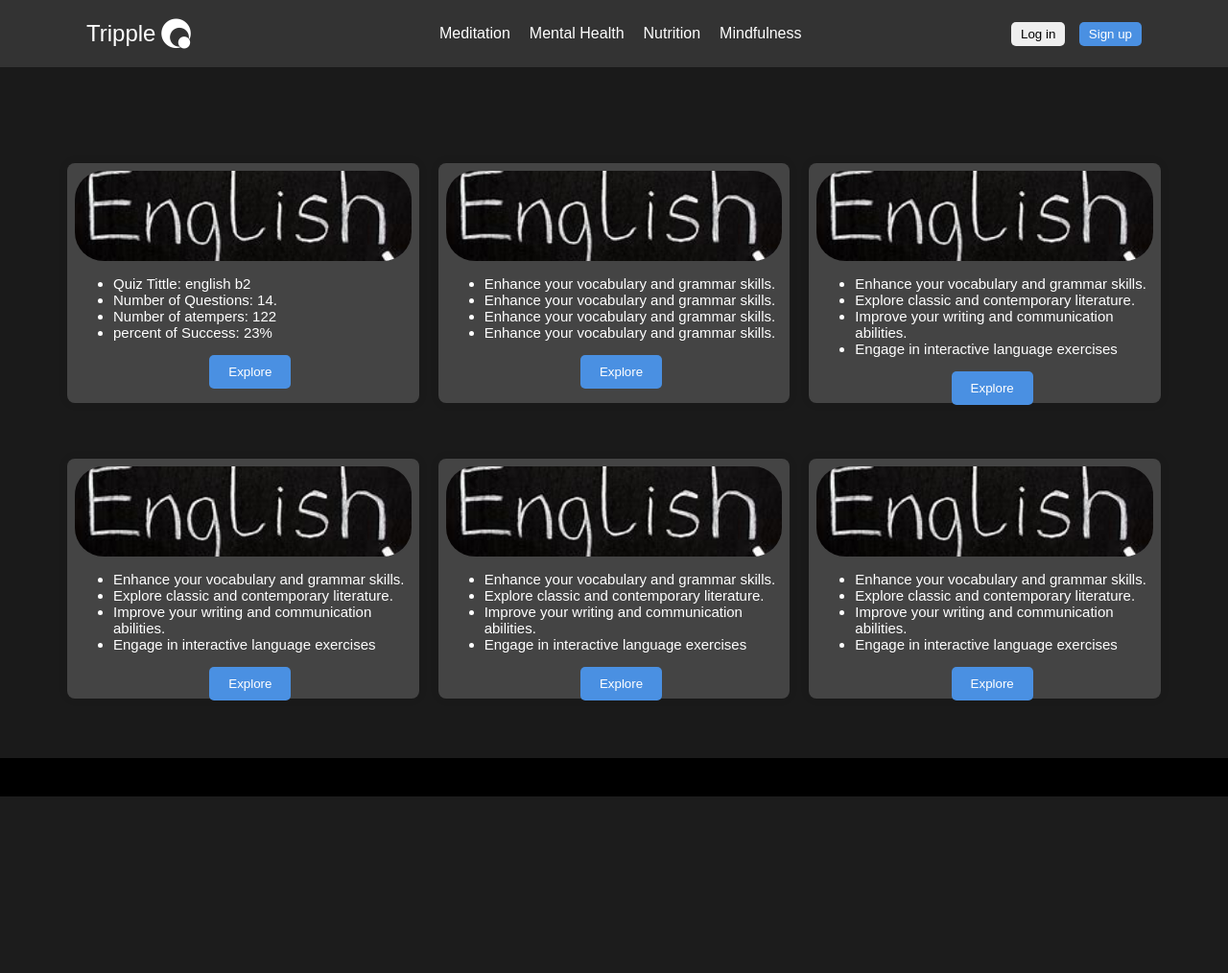
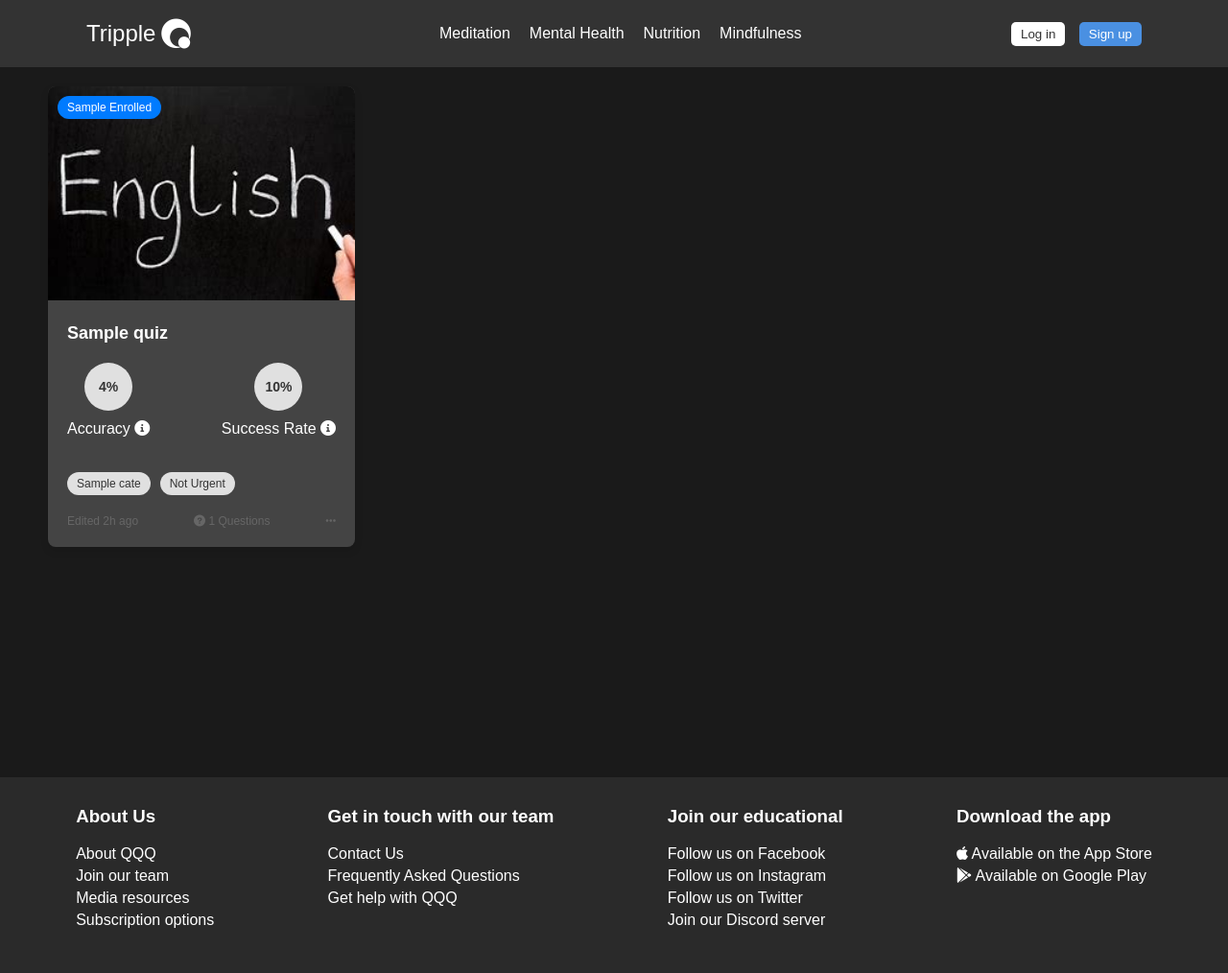
Before and after one commit to ZiadAS40/Tribble-Q, a Flask app: template app/templates/english.html in a window 1280 px wide. Shown: the whole page at 96% size. Before the commit the page ends 830 px from the top, so only its background shows below. Run offline with Flask 3, Linux system fonts and the light colour scheme; the template is opened without the code that fills it: most values are stand-ins (such as "Sample title", 1, 10 or a date in 2020).

Commit message:
make some changes in the templates and the quiz rendering logic

```diff
--- a/app/models/quiz.py
+++ b/app/models/quiz.py
@@ -14,3 +14,4 @@ class Quiz(BaseModel, db.Model):
     description = db.Column(db.String(255), nullable=False)
     questions = db.relationship('Question', backref='quiz', cascade='all, delete-orphan')
     quiz_owner_id = db.Column(db.String(60), db.ForeignKey('users.id'))
+    cate = db.Column(db.String(40), nullable=False)
--- a/app/routes.py
+++ b/app/routes.py
@@ -40,17 +40,66 @@ def home():
 def cate():
     return render_template('cate.html')
 
-@app.route('/quiz')
-def quiz():
-    return render_template('quiz.html')
+@app.route('/quiz/<string:quiz_id>')
+def quiz(quiz_id):
+    if current_user.is_anonymous:
+        return render_template('login.html')
+    return render_template('quiz.html', quiz_id=quiz_id, user_id=current_user.id)
 
 @app.route('/quiz/english')
 def en():
     from app.models.quiz import Quiz
+    from app.models.user import User
+    quizzes_en = []
+    quizzes = Quiz.query.filter_by(cate="en").all()
+
+    for quiz in quizzes:
+        q = {}
+        success_threshold = 0.5
+        q["title"] = quiz.title
+        all_users = User.query.all()
+        all_users_with_quiz = [
+            user for user in all_users
+            if user.quiz_results is not None and str(quiz.id) in user.quiz_results
+        ]
+        acc = 0
+        acc_l = 0
+        for user in all_users_with_quiz:
+            if user.quiz_results is not None:
+                results = user.quiz_results
+
+                acc += int(results.split(":")[1].split("/")[0])
+                acc_l += int(results.split(":")[1].split("/")[1])
+
+
+        q["avg_score"] = round((acc / acc_l * 100 if acc_l > 0 else 0), 1)
+
+
+        suc_users = [
+            user for user in all_users_with_quiz
+            if user.quiz_results and len(user.quiz_results.split(":")) > 1
+            for quiz_result in user.quiz_results.split(",")
+            if len(quiz_result.split(":")) > 1
+            for result in [quiz_result.split(":")[1]]
+            if len(result.split("/")) == 2
+            for u, a in [(int(result.split("/")[0]), int(result.split("/")[1]))]
+            if u / a > success_threshold
+        ]
+
+        q["suc_users"] = len(suc_users)
+        q["users_with_quiz"] = len(all_users_with_quiz)
+        q["success_rate"] = round((len(suc_users) / len(all_users_with_quiz) * 100 if len(all_users_with_quiz) > 0 else 0), 1)
+        q["time"] = quiz.time
+        q["id"] = quiz.id
+        q["cate"] = quiz.cate
+        q["num_of_questions"] = len(quiz.questions)
+
+        quizzes_en.append(q)
+
     if current_user.is_anonymous:
         return render_template('login.html')
-    quiz = Quiz.query.filter_by().first()
-    return render_template('english.html', quiz_id=quiz.id, user_id=current_user.id)
+
+    return render_template('english.html', quizzes=quizzes_en)
 
 from .auth import auth
 from api.v1.views import api_v1
--- /dev/null
+++ b/app/static/CSS/english.css
@@ -0,0 +1,115 @@
+:root {
+    --background-color: #1a1a1a;
+    --header-background-color: #333;
+    --primary-color: #4a90e2;
+    --text-color: #fff;
+    --hero-background-color: #000;
+    --feature-background-color: #333;
+    --testimonial-background-color: #1a1a1a;
+    --plan-background-color: #333;
+    --plan-card-background-color: #444;
+    --footer-background-color: #000;
+}
+
+/* styles.css */
+
+.card-container {
+    display: grid;
+    grid-template-columns: repeat(auto-fill, minmax(320px, 1fr));
+    gap: 20px;
+    margin: 20px 50px;
+}
+
+.card {
+    background-color: var(--plan-card-background-color);
+    border-radius: 8px;
+    box-shadow: 0 4px 8px rgba(0, 0, 0, 0.1);
+    width: 320px;
+    overflow: hidden;
+    cursor: pointer;
+}
+
+.card:hover {
+    transform: translateY(-5px);
+    transition: transform 0.3s;
+}
+
+.card-header {
+    position: relative;
+}
+
+.card-image {
+    width: 100%;
+    height: auto;
+}
+
+.badge {
+    position: absolute;
+    top: 10px;
+    left: 10px;
+    background-color: #007bff;
+    color: #fff;
+    padding: 5px 10px;
+    border-radius: 12px;
+    font-size: 12px;
+}
+
+.card-body {
+    padding: 20px;
+}
+
+.card-body h3 {
+    margin: 0 0 10px;
+    font-size: 18px;
+}
+
+.progress-container {
+    display: flex;
+    justify-content: space-between;
+    margin: 20px 0;
+}
+
+.progress {
+    text-align: center;
+}
+
+.circle {
+    width: 50px;
+    height: 50px;
+    border-radius: 50%;
+    color: var(--plan-background-color);
+    background-color: #e0e0e0;
+    display: flex;
+    justify-content: center;
+    align-items: center;
+    margin: 0 auto 5px;
+    position: relative;
+}
+
+.circle span {
+    position: absolute;
+    font-size: 14px;
+    font-weight: bold;
+}
+
+.tags {
+    display: flex;
+    gap: 10px;
+    margin-bottom: 20px;
+}
+
+.tag {
+    background-color: #e0e0e0;
+    color: var(--plan-background-color);
+    padding: 5px 10px;
+    border-radius: 12px;
+    font-size: 12px;
+}
+
+.footer {
+    display: flex;
+    justify-content: space-between;
+    align-items: center;
+    font-size: 12px;
+    color: #666;
+}
--- a/app/static/CSS/main.css
+++ b/app/static/CSS/main.css
@@ -163,67 +163,78 @@ header .container {
 }
 /* end the features section */
 
-.testimonials {
-    padding: 50px 20px;
-    background-color: var(--testimonial-background-color);
-    text-align: center;
 
+
+
+/* start the footer section */
+body {
+    font-family: Arial, sans-serif;
+    background-color: #1a1a1a;
+    color: #fff;
+    margin: 0;
+    padding: 0;
 }
 
-.testimonials h2 {
-    margin-bottom: 30px;
+.pricing-plans {
+    text-align: center;
+    padding: 50px 0;
 }
 
-.testimonials .testimonial {
-    margin-bottom: 20px;
+.plan {
+    display: inline-block;
+    background-color: #333;
+    border-radius: 10px;
+    margin: 20px;
+    padding: 20px;
+    width: 250px;
+    box-shadow: 0 0 10px rgba(0, 0, 0, 0.5);
 }
 
-.plans {
-    padding: 50px 20px;
-    background-color: var(--plan-background-color);
-    text-align: center;
-
+.plan h2 {
+    margin-top: 0;
 }
 
-.plans h2 {
-    margin-bottom: 30px;
-}
-
-.plans .plan {
-    display: inline-block;
-    width: 200px;
-    margin: 0 10px;
-    padding: 20px;
-    background-color: var(--plan-card-background-color);
-    border-radius: 10px;
-}
-
-.plans .plan ul {
+.plan ul {
     list-style: none;
     padding: 0;
 }
 
-.plans .plan button {
-    margin-top: 10px;
-    padding: 5px 10px;
-    background-color: var(--primary-color);
+.plan li {
+    margin: 10px 0;
+}
+
+button {
+    background-color: #fff;
+    color: #333;
     border: none;
+    padding: 10px 20px;
     border-radius: 5px;
     cursor: pointer;
 }
 
-/* start the footer section */
-
 footer {
-    background-color: var(--footer-background-color);
+    background-color: #2a2a2a;
     padding: 20px;
-    text-align: center;
-}
-
-.footer-content {
     display: flex;
     justify-content: space-around;
     flex-wrap: wrap;
 }
 
+.footer-section {
+    margin: 10px;
+}
+
+.footer-section h3 {
+    margin-top: 0;
+}
+
+.footer-section ul {
+    list-style: none;
+    padding: 0;
+}
+
+.footer-section li {
+    margin: 5px 0;
+}
+
 /* start the footer section */
--- a/app/static/JS/quiz.js
+++ b/app/static/JS/quiz.js
@@ -1,54 +1,26 @@
 
 let questions = [
-    {
-        title: "Question 1: What is the capital of France?",
-        answers: ["Paris", "London", "Berlin", "Madrid"]
-    },
-    {
-        title: "Question 2: What is 2 + 2?",
-        answers: ["3", "4", "5", "6"]
-    },
-    {
-        title: "Question 3: What is the largest planet in our solar system?",
-        answers: ["Earth", "Mars", "Jupiter", "Saturn"]
-    }
+
 ];
 
-// let user_id = null;
-// let quiz_id = null;
-// let q;
+const quizContainer = document.getElementById('quiz-container');
 
-// console.log('quiz_id:', quiz_id);
-// console.log('user_id:', user_id);
-// console.log('questions:', questions);
-
-// function glabalizer(q_id, u_id, qus) {
-//     user_id = u_id;
-//     quiz_id = q_id;
-//     questions = qus;
-//     q = q_id;
-// }
-// async function getQuiz(quiz_id, user_id) {
-//     console.log('getQuiz called with:', quiz_id, user_id);
-//     try {
-//         const response = await fetch(`/api/v1/quiz/${quiz_id}`);
-//         const data = await response.json();
-//         location.href = "/quiz";
-//         questions = data;
-//         console.log('data:', questions);
-//     } catch (error) {
-//         console.error('Error fetching quiz:', error);
-//     }
-//     console.log('data:', questions);
-// }
-
-// (async () => {
-//     await getQuiz(quiz_id, user_id);
-//     console.log('q after', q);
-// })();
+// Retrieve the quiz_id and user_id from the data attributes
+const quizId = quizContainer.getAttribute('data-quiz-id');
+const userId = quizContainer.getAttribute('data-user-id');
 
 
-// console.log('q after', q);
+fetch(`/api/v1/quiz/${quizId}`)
+    .then(response => response.json())
+    .then(data => {
+        questions = data; // Assuming the server returns an object with a 'questions' array
+        currentQuestionIndex = 0; // Reset the question index
+        console.log(questions);
+        renderQuestion(); // Render the first question
+    })
+    .catch(error => {
+        alert('Failed to load quiz. Please try again later.');
+});
 
 let timeLeft = 60;
 const progressBar = document.getElementById('progress-bar');
@@ -73,9 +45,9 @@ const userAnswers = {};
 
 
 function renderQuestion() {
-    console.log('renderQuestion called with:', questions);
+    console.log('renderQuestion called');
     const question = questions[currentQuestionIndex];
-    document.getElementById('question-title').innerText = question.title;
+    document.getElementById('question-title').innerText = question.tittle;
     const answersContainer = document.getElementById('answers-container');
     answersContainer.innerHTML = '';
     question.answers.forEach((answer, index) => {
@@ -105,6 +77,7 @@ function renderQuestion() {
             }
         });
     });
+
 }
 function nextQuestion() {
     const selectedAnswer = document.querySelector('input[name="answer"]:checked');
@@ -113,7 +86,7 @@ function nextQuestion() {
         return;
     }
 
-    userAnswers[questions[currentQuestionIndex + 1]["id"]] = selectedAnswer.value;
+    userAnswers[questions[currentQuestionIndex]["id"]] = selectedAnswer.value;
 
     if (currentQuestionIndex === questions.length - 1) {
         submitQuiz();
@@ -124,8 +97,9 @@ function nextQuestion() {
 }
 
 function submitQuiz() {
-    const userId = user_id; // Replace with actual user ID
-    fetch(`/api/vi/quiz/${quiz_id}/submit`, {
+ // Replace with actual user ID
+ console.log(userAnswers);
+    fetch(`/api/v1/quiz/${quizId}/submit`, {
         method: 'POST',
         headers: {
             'Content-Type': 'application/json',
@@ -139,6 +113,8 @@ function submitQuiz() {
             alert("Failed to submit quiz.");
         }
     });
+    location.href = '/';
 }
 
+
 renderQuestion();
--- a/app/templates/base.html
+++ b/app/templates/base.html
@@ -6,8 +6,9 @@
     <title>{% block title %}QQQ{% endblock %}</title>
     <link rel="stylesheet" href="{{ url_for('static', filename='CSS/main.css') }}">
     <link rel="stylesheet" href="{{ url_for('static', filename='CSS/signup.css') }}">
-    <link rel="stylesheet" href="{{ url_for('static', filename='CSS/cate.css') }}">
-    <link rel="stylesheet" href="{{ url_for('static', filename='CSS/quiz.css') }}">
+    {% block styles %}
+
+    {% endblock %}
     <!-- Font Awesome CDN -->
     <link rel="stylesheet" href="https://cdnjs.cloudflare.com/ajax/libs/font-awesome/6.0.0-beta3/css/all.min.css">
 </head>
@@ -37,12 +38,45 @@
 
         {% endblock %}
     </main>
-
     <footer>
-        <div class="container">
-
+        <div class="footer-section">
+            <h3>About Us</h3>
+            <ul>
+                <li>About QQQ</li>
+                <li>Join our team</li>
+                <li>Media resources</li>
+                <li>Subscription options</li>
+            </ul>
+        </div>
+        <div class="footer-section">
+            <h3>Get in touch with our team</h3>
+            <ul>
+                <li>Contact Us</li>
+                <li>Frequently Asked Questions</li>
+                <li>Get help with QQQ</li>
+            </ul>
+        </div>
+        <div class="footer-section">
+            <h3>Join our educational</h3>
+            <ul>
+                <li>Follow us on Facebook</li>
+                <li>Follow us on Instagram</li>
+                <li>Follow us on Twitter</li>
+                <li>Join our Discord server</li>
+            </ul>
+        </div>
+        <div class="footer-section">
+            <h3>Download the app</h3>
+            <ul>
+                <li><i class="fab fa-apple"></i> Available on the App Store</li>
+                <li><i class="fab fa-google-play"></i> Available on Google Play</li>
+            </ul>
         </div>
     </footer>
-    <script src="{{ url_for('static', filename='JS/quiz.js') }}"></script>
+
+    </footer>
+    {% block scripts %}
+
+    {% endblock %}
 </body>
 </html>
--- a/app/templates/cate.html
+++ b/app/templates/cate.html
@@ -1,5 +1,11 @@
 {% extends "base.html" %}
 
+
+{% block title %}Categories{% endblock %}
+
+{% block styles %}
+<link rel="stylesheet" href="{{ url_for('static', filename='CSS/cate.css') }}">
+{% endblock %}
 
 {% block content %}
 <section class="cate">
--- a/app/templates/english.html
+++ b/app/templates/english.html
@@ -1,79 +1,52 @@
 {% extends "base.html" %}
 
 
+{% block title %}
+    English
+{% endblock %}
+
+{% block styles %}
+    <link rel="stylesheet" href="{{ url_for('static', filename='CSS/english.css') }}">
+{% endblock %}
+
 {% block content %}
 <section class="english">
-    <div class="container">
-        <div class="card card1">
-            <div class="card-image"></div>
-                <ul>
-                    <li>Quiz Tittle: english b2</li>
-                    <li>Number of Questions: 14.</li>
-                    <li>Number of atempers: 122</li>
-                    <li>percent of Success:  23%</li>
-                </ul>
-            <button class="cate-button" onclick="location.href='{{ url_for('quiz', quiz_id=quiz_id, user_id=user_id) }}'">Explore</button>
+    <div class="card-container">
+            {% for quiz in quizzes %}
+            <div class="card" onclick="location.href='{{ url_for('quiz', quiz_id=quiz.id) }}'">
+                <div class="card-header">
+                    <span class="badge">{{ quiz.users_with_quiz }} Enrolled</span>
+                    <img src="../static/Images/OIP.jpg" alt="Course Image" class="card-image">
+                </div>
+                <div class="card-body">
+                    <h3>{{ quiz.title }}</h3>
+                    <div class="progress-container">
+                        <div class="progress">
+                            <div class="circle">
+                                <span>{{ quiz.success_rate }}%</span>
+                            </div>
+                            <p>Accuracy <i class="fas fa-info-circle"></i></p>
+                        </div>
+                        <div class="progress">
+                            <div class="circle">
+                                <span>{{ quiz.avg_score }}%</span>
+                            </div>
+                            <p>Success Rate <i class="fas fa-info-circle"></i></p>
+                        </div>
+                    </div>
+                    <div class="tags">
+                        <span class="tag">{{ quiz.cate }}</span>
+                        <span class="tag">Not Urgent</span>
+                    </div>
+                    <div class="footer">
+                        <span>Edited 2h ago</span>
+                        <span><i class="fas fa-question-circle"></i> {{ quiz.num_of_questions }} Questions</span>
+                        <span><i class="fas fa-ellipsis-h"></i></span>
+                    </div>
+                </div>
+            </div>
+
+            {% endfor %}
         </div>
-        <div class="card card2">
-            <div class="card-image"></div>
-                <ul>
-                    <li>Enhance your vocabulary and grammar skills.</li>
-                    <li>Enhance your vocabulary and grammar skills.</li>
-                    <li>Enhance your vocabulary and grammar skills.</li>
-                    <li>Enhance your vocabulary and grammar skills.</li>
-                </ul>
-
-                <button class="cate-button" onclick="getQuiz('{{ quiz_id }}', '{{ user_id }}')">Explore</button>
-        </div>
-        <div class="card card3">
-            <div class="card-image"></div>
-            <ul>
-                <li>Enhance your vocabulary and grammar skills.</li>
-                <li>Explore classic and contemporary literature.</li>
-                <li>Improve your writing and communication abilities.</li>
-                <li>Engage in interactive language exercises</li>
-            </ul>
-            <button class="cate-button">Explore</button>
-        </div>
-        <div class="card card4">
-            <div class="card-image"></div>
-            <ul>
-                <li>Enhance your vocabulary and grammar skills.</li>
-                <li>Explore classic and contemporary literature.</li>
-                <li>Improve your writing and communication abilities.</li>
-                <li>Engage in interactive language exercises</li>
-            </ul>
-            <button class="cate-button">Explore</button>
-        </div>
-        <div class="card card5">
-            <div class="card-image"></div>
-            <ul>
-                <li>Enhance your vocabulary and grammar skills.</li>
-                <li>Explore classic and contemporary literature.</li>
-                <li>Improve your writing and communication abilities.</li>
-                <li>Engage in interactive language exercises</li>
-            </ul>
-            <button class="cate-button">Explore</button>
-
-        </div>
-        <div class="card card6">
-            <div class="card-image"></div>
-            <ul>
-                <li>Enhance your vocabulary and grammar skills.</li>
-                <li>Explore classic and contemporary literature.</li>
-                <li>Improve your writing and communication abilities.</li>
-                <li>Engage in interactive language exercises</li>
-            </ul>
-            <button class="cate-button">Explore</button>
-        </div>
-    </div>
-</section>
-{% endblock %}
-
-
-
-<!-- <div class="progress-ring">
-    <div class="progress-circle">
-      <span class="progress-text">40%</span>
-    </div>
-  </div> -->
+    </section>
+    {% endblock %}
--- a/populate_quizzeis.py
+++ b/populate_quizzeis.py
@@ -14,6 +14,7 @@ with app.app_context():
         instructions="Choose the correct answer for each question.",
         time=30,  # 30 minutes
         description="Test your knowledge of basic English grammar.",
+        cate = "en",
         quiz_owner_id=user.id  # Replace with actual owner ID
     )
 
```
Also changed, not shown: api/v1/views/quiz.py (+18 -7 lines), app/templates/home.html (+1 -60 lines), app/templates/quiz.html (+9 -1 lines), 1 other file.
